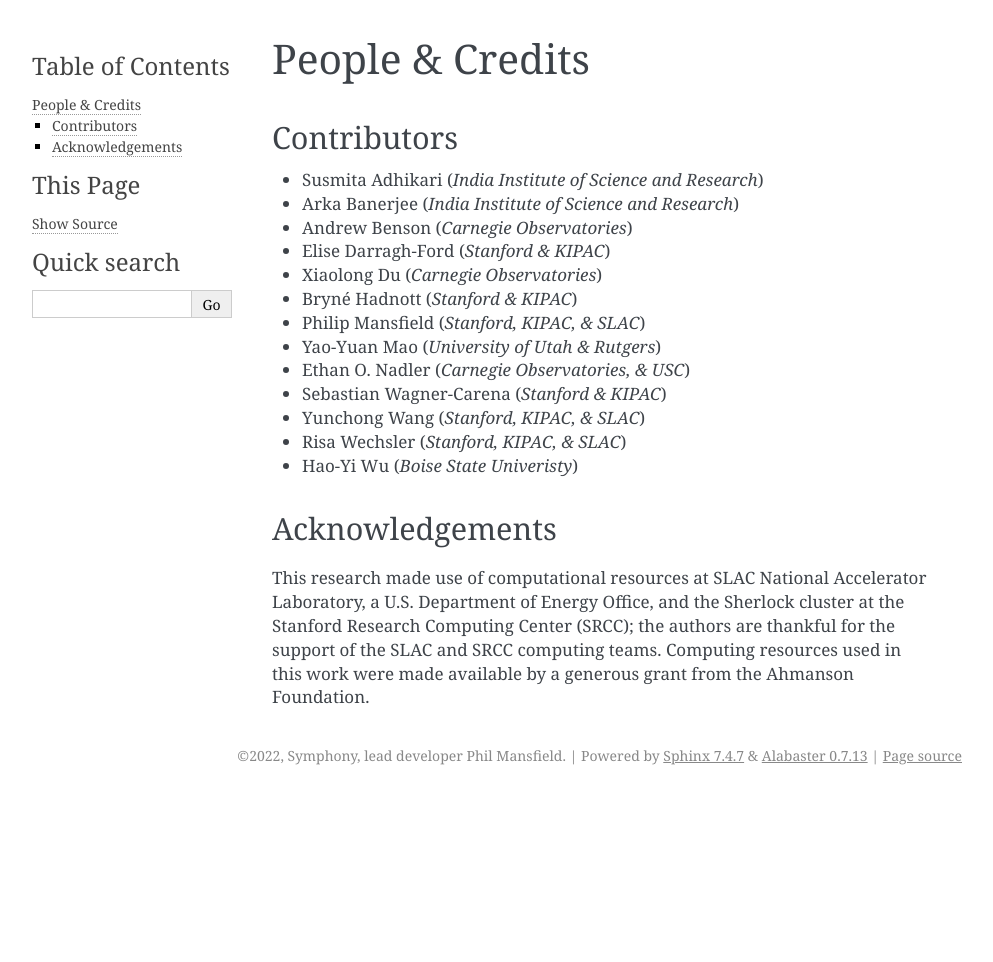
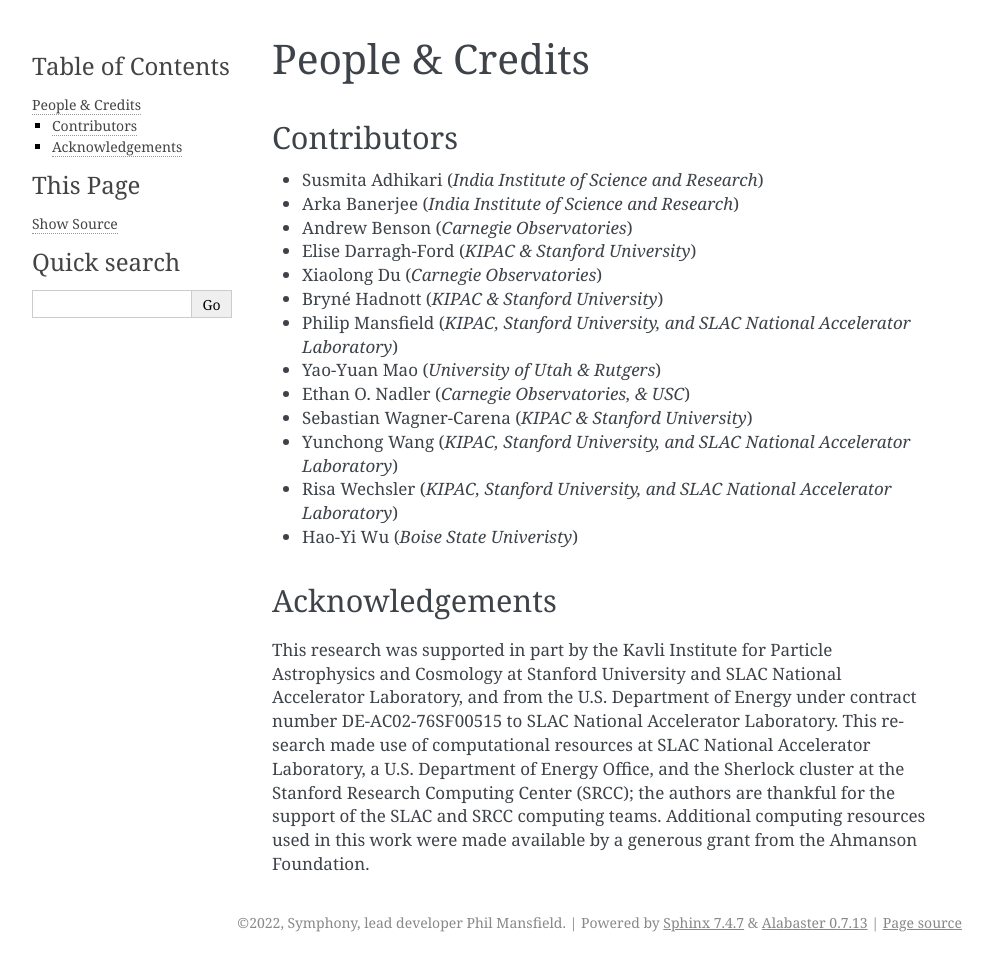
Before and after one commit to phil-mansfield/symphony, a Sphinx documentation site: the page built from docs/source/credits_acknowledgements.rst, in a window 1280 px wide. Shown: the whole page, without its empty margins (148-1141 px from the left). Built offline with Sphinx 7.4.7, drawn with Linux system fonts in a browser that asks for light colours; before the commit the page ends 900 px from its top, so only the background shows below that.

Commit message:
Updated acknowledgements

```diff
--- a/docs/source/credits_acknowledgements.rst
+++ b/docs/source/credits_acknowledgements.rst
@@ -8,18 +8,18 @@ Contributors
 - Susmita Adhikari (*India Institute of Science and Research*)
 - Arka Banerjee (*India Institute of Science and Research*)
 - Andrew Benson (*Carnegie Observatories*)
-- Elise Darragh-Ford (*Stanford & KIPAC*)
+- Elise Darragh-Ford (*KIPAC & Stanford University*)
 - Xiaolong Du (*Carnegie Observatories*)
-- Bryné Hadnott (*Stanford & KIPAC*)
-- Philip Mansfield (*Stanford, KIPAC, & SLAC*)
+- Bryné Hadnott (*KIPAC & Stanford University*)
+- Philip Mansfield (*KIPAC, Stanford University, and SLAC National Accelerator Laboratory*)
 - Yao-Yuan Mao (*University of Utah & Rutgers*)
 - Ethan O. Nadler (*Carnegie Observatories, & USC*)
-- Sebastian Wagner-Carena (*Stanford & KIPAC*)
-- Yunchong Wang (*Stanford, KIPAC, & SLAC*)
-- Risa Wechsler (*Stanford, KIPAC, & SLAC*)
+- Sebastian Wagner-Carena (*KIPAC & Stanford University*)
+- Yunchong Wang (*KIPAC, Stanford University, and SLAC National Accelerator Laboratory*)
+- Risa Wechsler (*KIPAC, Stanford University, and SLAC National Accelerator Laboratory*)
 - Hao-Yi Wu (*Boise State Univeristy*)
 
 Acknowledgements
 ----------------
 
-This research made use of computational resources at SLAC National Accelerator Laboratory, a U.S. Department of Energy Office, and the Sherlock cluster at the Stanford Research Computing Center (SRCC); the authors are thankful for the support of the SLAC and SRCC computing teams. Computing resources used in this work were made available by a generous grant from the Ahmanson Foundation.
+This research was supported in part by the Kavli Institute for Particle Astrophysics and Cosmology at Stanford University and SLAC National Accelerator Laboratory, and from the U.S. Department of Energy under contract number DE-AC02-76SF00515 to SLAC National Accelerator Laboratory.  This research made use of computational resources at SLAC National Accelerator Laboratory, a U.S. Department of Energy Office, and the Sherlock cluster at the Stanford Research Computing Center (SRCC); the authors are thankful for the support of the SLAC and SRCC computing teams. Additional computing resources used in this work were made available by a generous grant from the Ahmanson Foundation.
```
